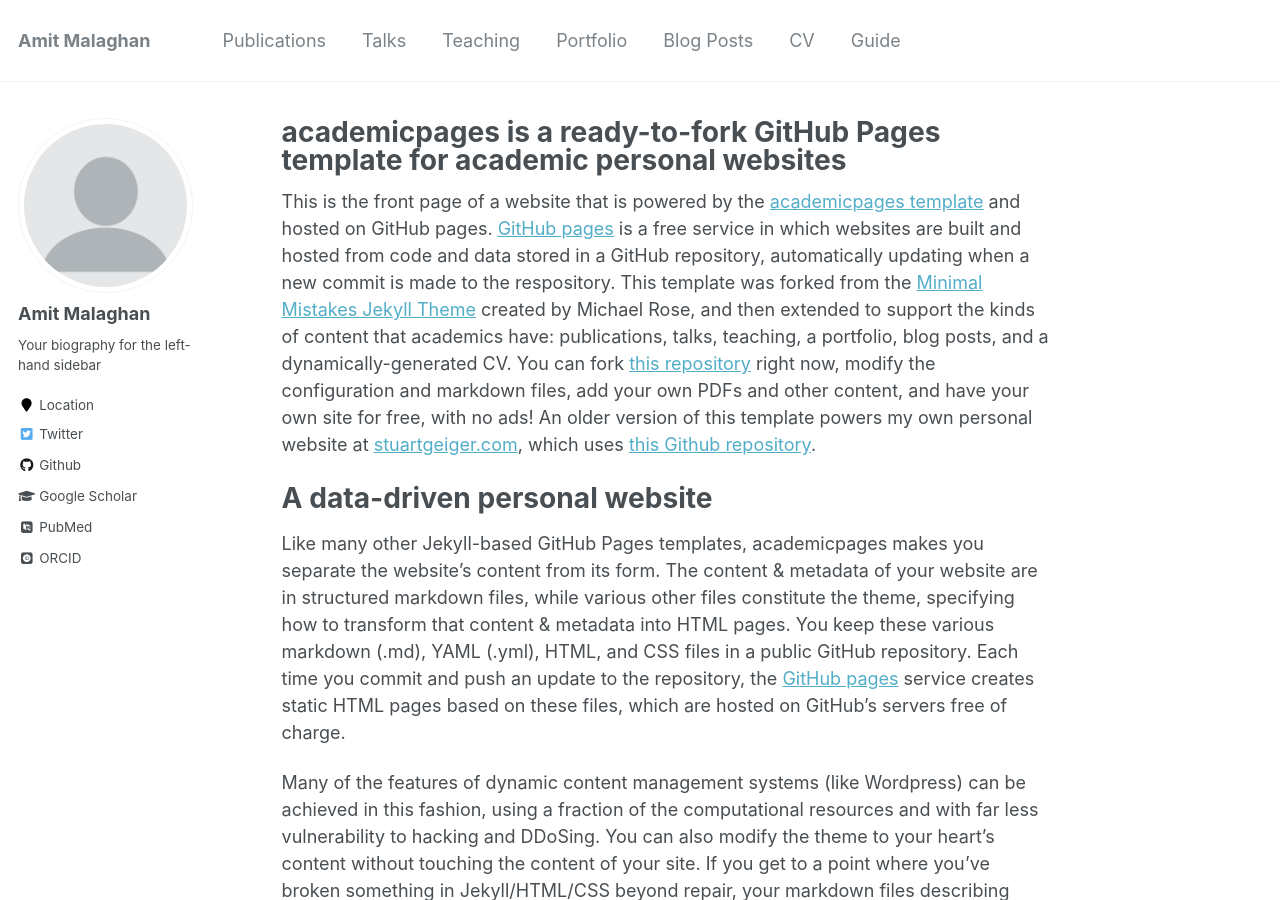
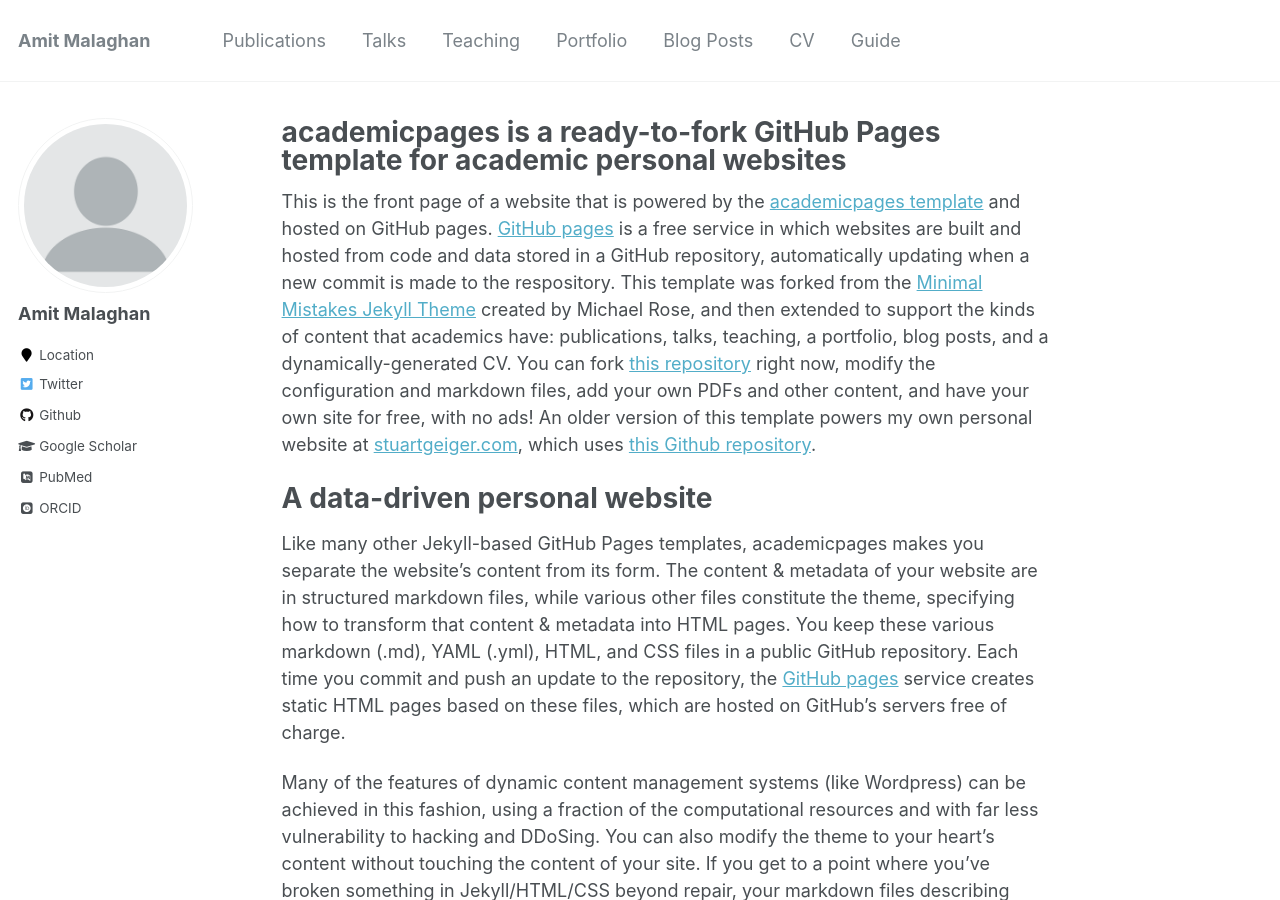
Before and after one commit to amithmalaghan/bio, a Jekyll site: the page built from _pages/about.md, in a window 1280 px wide and 900 px high. Built offline with Jekyll 4.4.1, drawn with Linux system fonts in a browser that asks for light colours; some web fonts are replaced.

Commit message:
Update _config.yml

```diff
--- a/_config.yml
+++ b/_config.yml
@@ -82,7 +82,7 @@ analytics:
 author:
   name             : "Amit Malaghan"
   avatar           : "profile.png"
-  bio              : "Your biography for the left-hand sidebar"
+  bio              : ""
   location         : "Location"
   employer         :
   pubmed           : "https://www.ncbi.nlm.nih.gov/pubmed/?term=john+snow"
```
